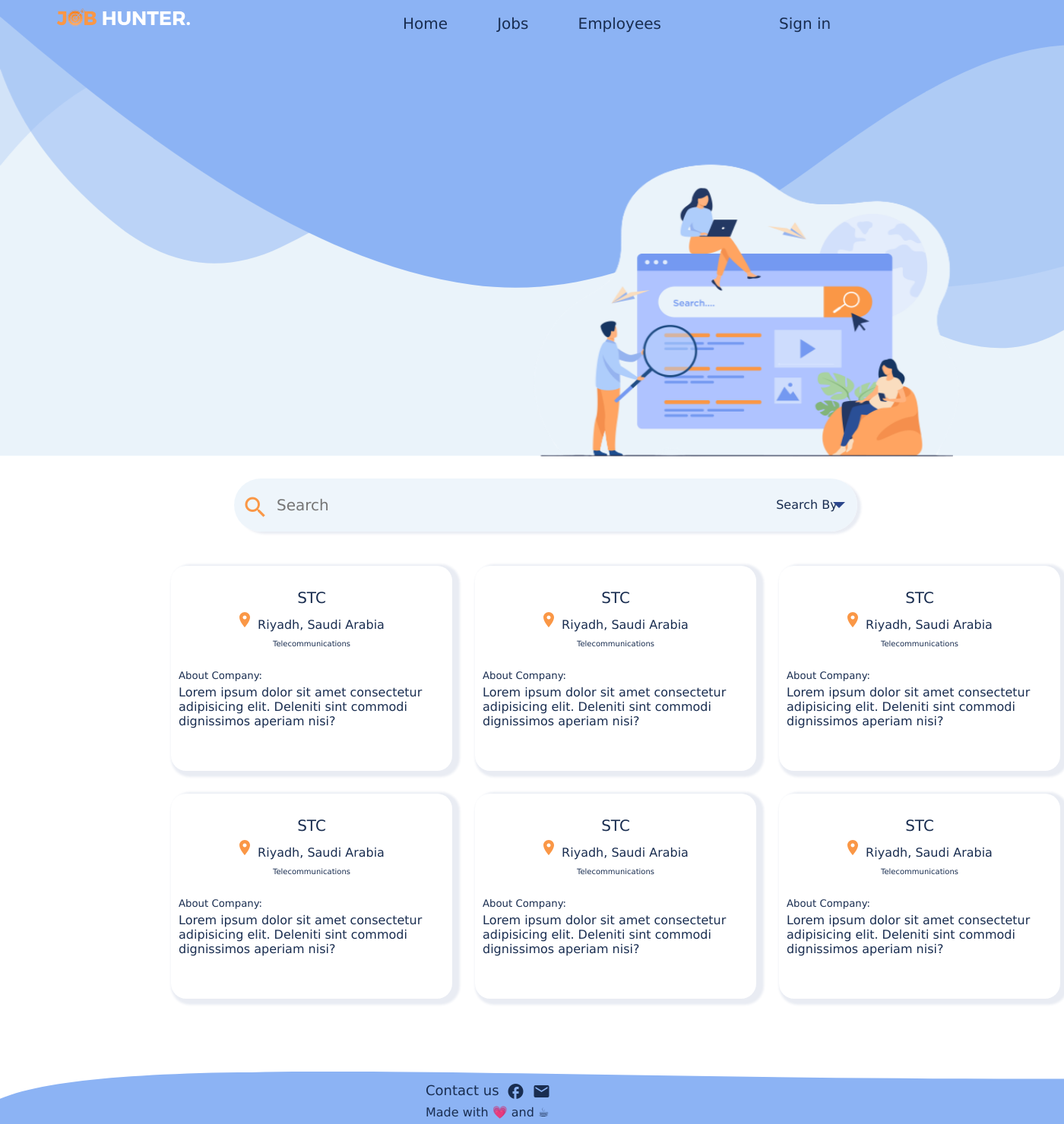
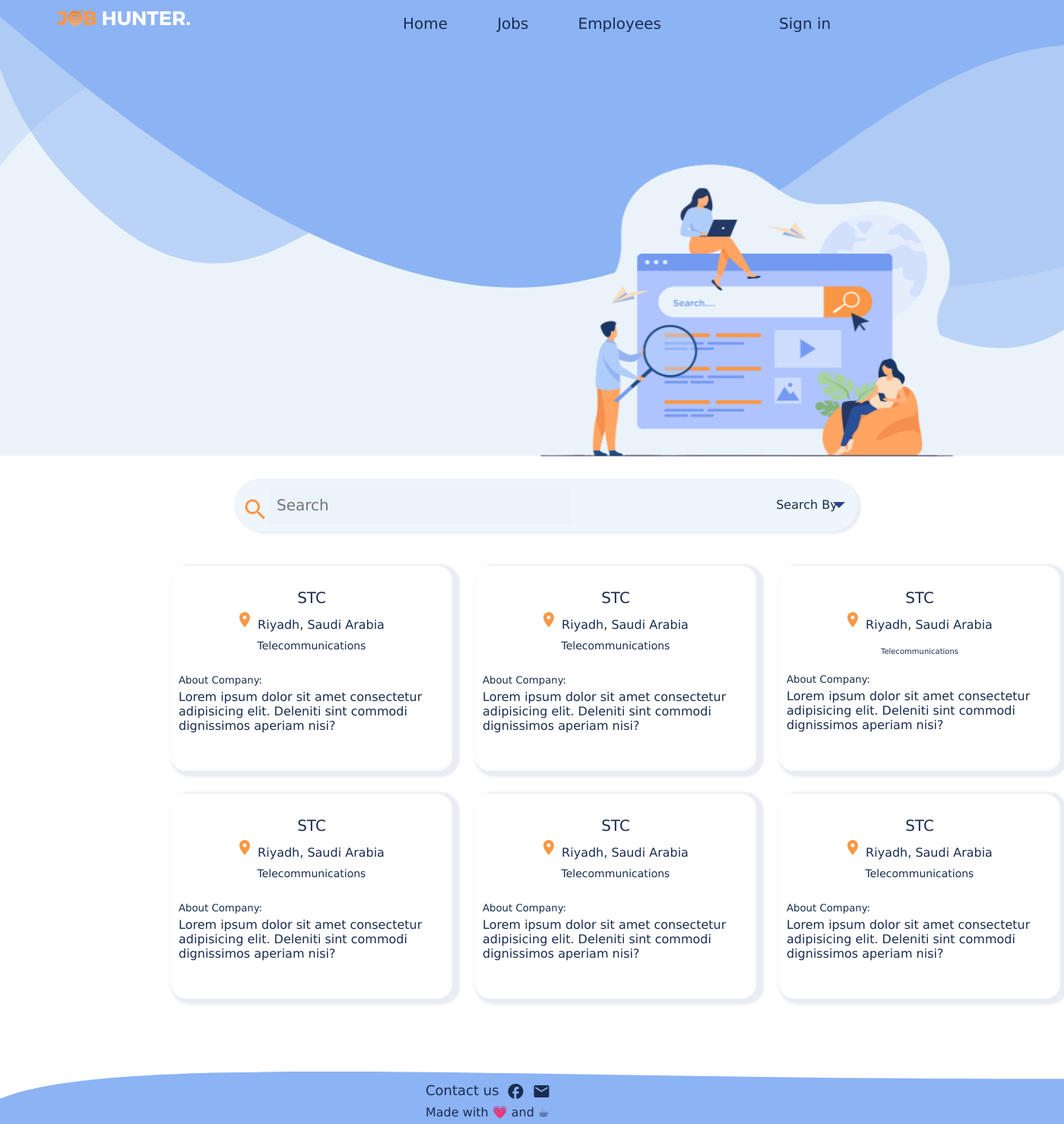
Before and after one commit to RahafNaif/jobHunter, a PHP site: page /EmployerSearch.html in a window 1400 px wide. Shown: the whole page at 76% size. Run offline with PHP 8.4, Linux system fonts and the light colour scheme.

Commit message:
Minor adjustment

```diff
--- a/EmployerSearch.html
+++ b/EmployerSearch.html
@@ -58,7 +58,7 @@
                     <li class="post">
                         <div class="post-content">
                             <a href="#">
-                                <h4>STC</h4>
+                                <h4 id = "companyName">STC</h4>
                                 <svg class="location-icon" xmlns="http://www.w3.org/2000/svg" viewBox="0 0 24 24"
                                     fill="black" width="18px" height="18px">
                                     <path d="M0 0h24v24H0z" fill="none" />
@@ -66,10 +66,7 @@
                                         d="M12 2C8.13 2 5 5.13 5 9c0 5.25 7 13 7 13s7-7.75 7-13c0-3.87-3.13-7-7-7zm0 9.5c-1.38 0-2.5-1.12-2.5-2.5s1.12-2.5 2.5-2.5 2.5 1.12 2.5 2.5-1.12 2.5-2.5 2.5z" />
                                     </svg>
                                 <span class="icon-side">Riyadh, Saudi Arabia</span>
-                                <div class="category">
-                                    <h4>Telecommunications</h4>
-                                </div>
-                                <br>
+                                    <h4 id="industry">Telecommunications</h4>
                                 <h5> About Company:</h5>
                                 <p class="descrption">Lorem ipsum dolor sit amet consectetur adipisicing elit. Deleniti
                                     sint commodi dignissimos aperiam nisi?</p>
@@ -80,7 +77,7 @@
                     <li class="post">
                         <div class="post-content">
                             <a href="#">
-                                <h4>STC</h4>
+                                <h4 id = "companyName">STC</h4>
                                 <svg class="location-icon" xmlns="http://www.w3.org/2000/svg" viewBox="0 0 24 24"
                                     fill="black" width="18px" height="18px">
                                     <path d="M0 0h24v24H0z" fill="none" />
@@ -88,10 +85,7 @@
                                         d="M12 2C8.13 2 5 5.13 5 9c0 5.25 7 13 7 13s7-7.75 7-13c0-3.87-3.13-7-7-7zm0 9.5c-1.38 0-2.5-1.12-2.5-2.5s1.12-2.5 2.5-2.5 2.5 1.12 2.5 2.5-1.12 2.5-2.5 2.5z" />
                                     </svg>
                                 <span class="icon-side">Riyadh, Saudi Arabia</span>
-                                <div class="category">
-                                    <h4>Telecommunications</h4>
-                                </div>
-                                <br>
+                                    <h4 id="industry">Telecommunications</h4>
                                 <h5> About Company:</h5>
                                 <p class="descrption">Lorem ipsum dolor sit amet consectetur adipisicing elit. Deleniti
                                     sint commodi dignissimos aperiam nisi?</p>
@@ -120,11 +114,10 @@
                             </a>
                             </div>
                     </li>
-
                     <li class="post">
                         <div class="post-content">
                             <a href="#">
-                                <h4>STC</h4>
+                                <h4 id = "companyName">STC</h4>
                                 <svg class="location-icon" xmlns="http://www.w3.org/2000/svg" viewBox="0 0 24 24"
                                     fill="black" width="18px" height="18px">
                                     <path d="M0 0h24v24H0z" fill="none" />
@@ -132,32 +125,7 @@
                                         d="M12 2C8.13 2 5 5.13 5 9c0 5.25 7 13 7 13s7-7.75 7-13c0-3.87-3.13-7-7-7zm0 9.5c-1.38 0-2.5-1.12-2.5-2.5s1.12-2.5 2.5-2.5 2.5 1.12 2.5 2.5-1.12 2.5-2.5 2.5z" />
                                     </svg>
                                 <span class="icon-side">Riyadh, Saudi Arabia</span>
-                                <div class="category">
-                                    <h4>Telecommunications</h4>
-                                </div>
-                                <br>
-                                <h5> About Company:</h5>
-                                <p class="descrption">Lorem ipsum dolor sit amet consectetur adipisicing elit. Deleniti
-                                    sint commodi dignissimos aperiam nisi?</p>
-                            </a>
-                        </div>
-                        </li>
-
-                    <li class="post">
-                        <div class="post-content">
-                            <a href="#">
-                                <h4>STC</h4>
-                                <svg class="location-icon" xmlns="http://www.w3.org/2000/svg" viewBox="0 0 24 24"
-                                    fill="black" width="18px" height="18px">
-                                    <path d="M0 0h24v24H0z" fill="none" />
-                                    <path
-                                        d="M12 2C8.13 2 5 5.13 5 9c0 5.25 7 13 7 13s7-7.75 7-13c0-3.87-3.13-7-7-7zm0 9.5c-1.38 0-2.5-1.12-2.5-2.5s1.12-2.5 2.5-2.5 2.5 1.12 2.5 2.5-1.12 2.5-2.5 2.5z" />
-                                    </svg>
-                                <span class="icon-side">Riyadh, Saudi Arabia</span>
-                                <div class="category">
-                                    <h4>Telecommunications</h4>
-                                </div>
-                                <br>
+                                    <h4 id="industry">Telecommunications</h4>
                                 <h5> About Company:</h5>
                                 <p class="descrption">Lorem ipsum dolor sit amet consectetur adipisicing elit. Deleniti
                                     sint commodi dignissimos aperiam nisi?</p>
@@ -168,7 +136,7 @@
                     <li class="post">
                         <div class="post-content">
                             <a href="#">
-                                <h4>STC</h4>
+                                <h4 id = "companyName">STC</h4>
                                 <svg class="location-icon" xmlns="http://www.w3.org/2000/svg" viewBox="0 0 24 24"
                                     fill="black" width="18px" height="18px">
                                     <path d="M0 0h24v24H0z" fill="none" />
@@ -176,10 +144,26 @@
                                         d="M12 2C8.13 2 5 5.13 5 9c0 5.25 7 13 7 13s7-7.75 7-13c0-3.87-3.13-7-7-7zm0 9.5c-1.38 0-2.5-1.12-2.5-2.5s1.12-2.5 2.5-2.5 2.5 1.12 2.5 2.5-1.12 2.5-2.5 2.5z" />
                                     </svg>
                                 <span class="icon-side">Riyadh, Saudi Arabia</span>
-                                <div class="category">
-                                    <h4>Telecommunications</h4>
-                                </div>
-                                <br>
+                                    <h4 id="industry">Telecommunications</h4>
+                                <h5> About Company:</h5>
+                                <p class="descrption">Lorem ipsum dolor sit amet consectetur adipisicing elit. Deleniti
+                                    sint commodi dignissimos aperiam nisi?</p>
+                            </a>
+                        </div>
+                    </li>
+
+                    <li class="post">
+                        <div class="post-content">
+                            <a href="#">
+                                <h4 id = "companyName">STC</h4>
+                                <svg class="location-icon" xmlns="http://www.w3.org/2000/svg" viewBox="0 0 24 24"
+                                    fill="black" width="18px" height="18px">
+                                    <path d="M0 0h24v24H0z" fill="none" />
+                                    <path
+                                        d="M12 2C8.13 2 5 5.13 5 9c0 5.25 7 13 7 13s7-7.75 7-13c0-3.87-3.13-7-7-7zm0 9.5c-1.38 0-2.5-1.12-2.5-2.5s1.12-2.5 2.5-2.5 2.5 1.12 2.5 2.5-1.12 2.5-2.5 2.5z" />
+                                    </svg>
+                                <span class="icon-side">Riyadh, Saudi Arabia</span>
+                                    <h4 id="industry">Telecommunications</h4>
                                 <h5> About Company:</h5>
                                 <p class="descrption">Lorem ipsum dolor sit amet consectetur adipisicing elit. Deleniti
                                     sint commodi dignissimos aperiam nisi?</p>
--- a/styles/employerSearch.css
+++ b/styles/employerSearch.css
@@ -51,6 +51,7 @@
     margin-bottom: 5px;
     text-align: center;
     font-size: 20px;
+    font-weight: 500;
 }
 
 .post a {
@@ -127,10 +128,10 @@ ul {
     text-align: left;
 }
 
-.category h4 {
+#industry{
     margin: 5px;
     margin-top: 10px;
-    margin-bottom: 10px;
+    margin-bottom: 30px;
     font-size: 14px;
     font-weight: 400;
 }
@@ -156,7 +157,7 @@ ul {
 
 .search-box span {
     color: #2B468B;
-    margin-top: 10px;
+    margin-top: 13px;
 }
 
 .search-box .input {
@@ -166,7 +167,7 @@ ul {
     height: 100%;
     position: relative;
     border: 0;
-    background-color: transparent;
+    background-color: #EAF3FA;
     color: #192D50;
     padding-left: 10px;
 }
@@ -186,7 +187,7 @@ ul {
     background: #EAF3FA;
     width: 250px;
     height: 80px;
-    padding: 15px;
+    padding: 20px;
     border-radius: 5px;
     margin-top: 20px;
     margin-left: -8px;
@@ -229,9 +230,11 @@ ul {
     display: none;
     position: absolute;
     background: #EAF3FA;
+    z-index: 100;
     width: 140px;
+    padding: 15px;
     border-radius: 5px;
-    margin-top: 20px;
+    margin-top: 10px;
     margin-left: -8px;
     box-shadow: 0 4px 8px 0 rgba(0, 0, 0, 0.2), 0 6px 20px 0 rgba(0, 0, 0, 0.19);
 }
```
